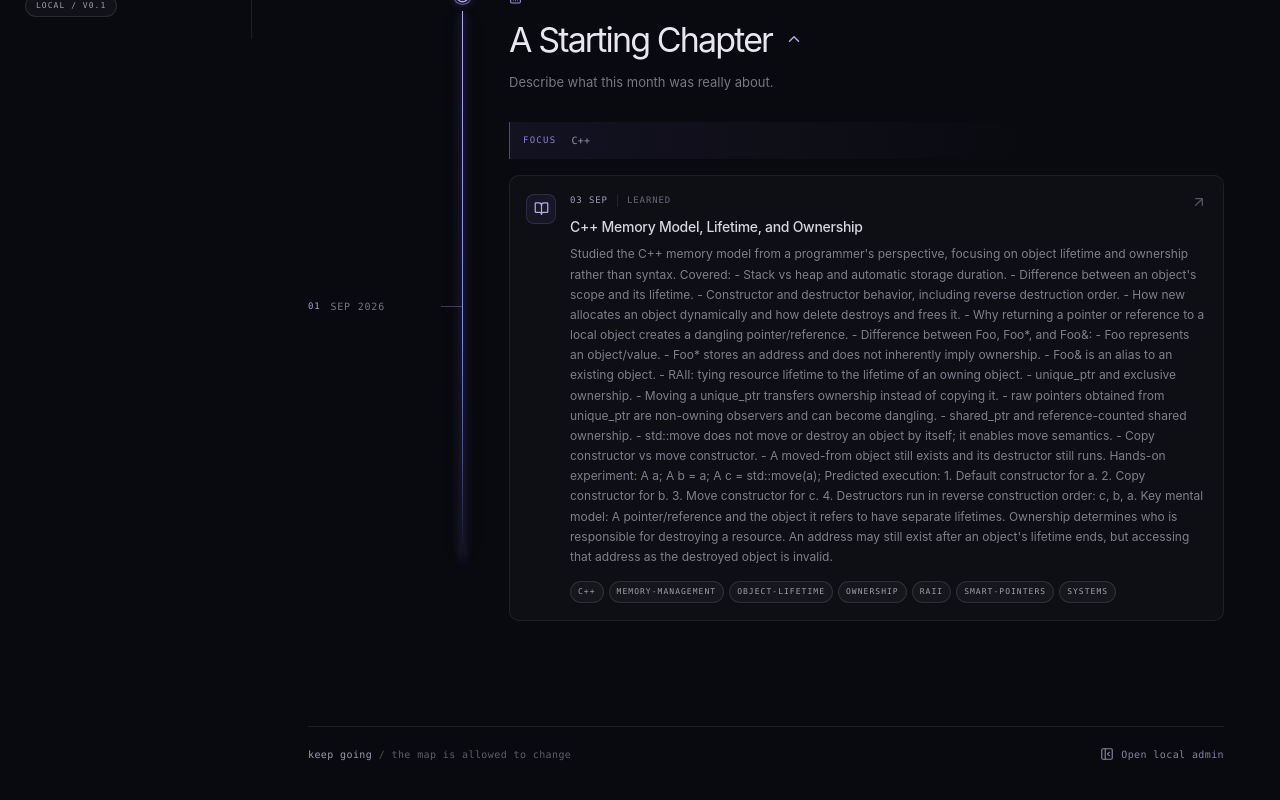
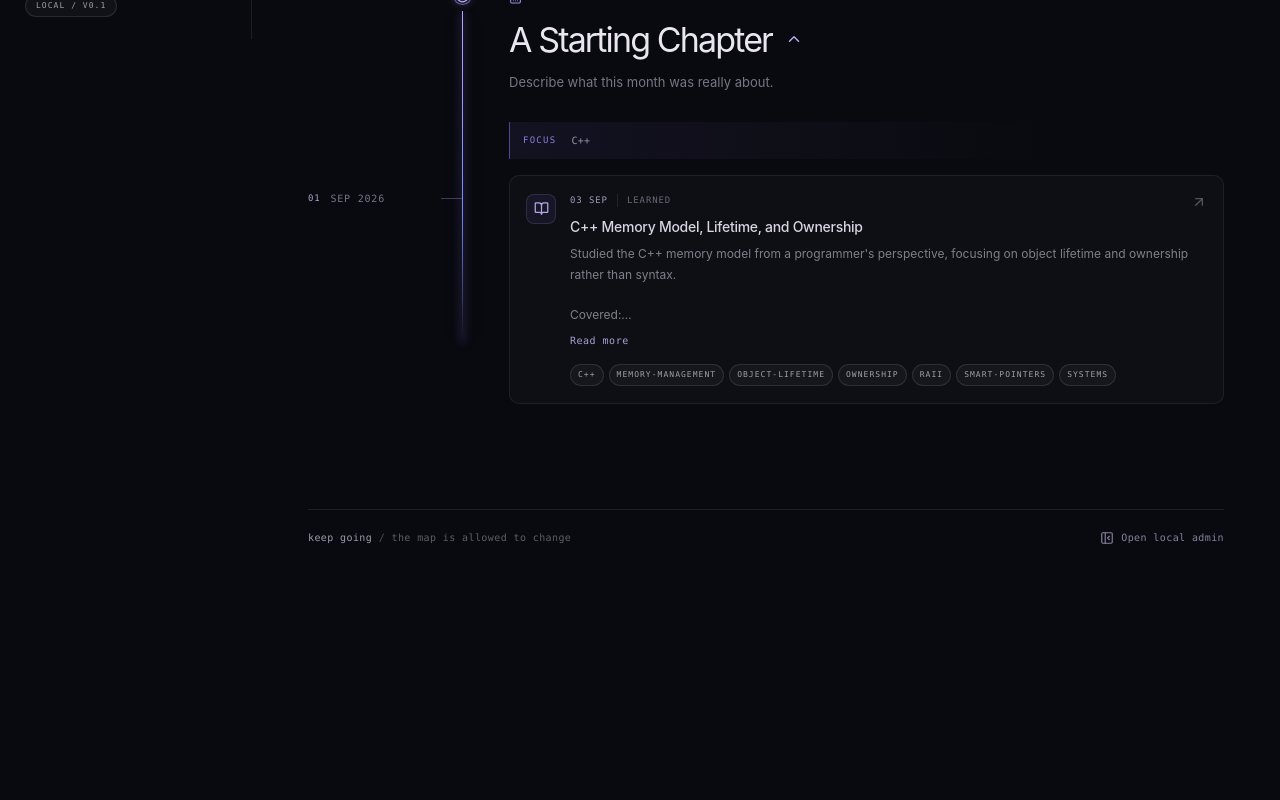
Before and after one commit to VietCT04/CS_Journey, a React (Vite) app: page / in a window 1280 px wide. Shown: the part 761-1561 px from the top of the page. After the commit the page ends 1376 px from the top, so only its background shows below. Built offline with nearby package versions, Linux system fonts and the light colour scheme.

Commit message:
Add expandable entry descriptions

```diff
--- a/src/components/KnowledgeTimeline.tsx
+++ b/src/components/KnowledgeTimeline.tsx
@@ -1,4 +1,4 @@
-import { useRef, useState } from "react";
+import { useEffect, useRef, useState } from "react";
 import { AnimatePresence, LayoutGroup, motion, useScroll, useSpring } from "motion/react";
 import {
   ArrowUpRight,
@@ -255,6 +255,25 @@ type EntryCardProps = {
 
 function EntryCard({ entry, editable, editing, onEdit, onDelete, onSave, onCancel }: EntryCardProps) {
   const Icon = entry.kind === "built" ? Code2 : entry.kind === "reflection" ? GitBranch : BookOpen;
+  const descriptionRef = useRef<HTMLParagraphElement>(null);
+  const [descriptionExpanded, setDescriptionExpanded] = useState(false);
+  const [descriptionCanExpand, setDescriptionCanExpand] = useState(false);
+
+  useEffect(() => {
+    const description = descriptionRef.current;
+    if (!description) return;
+
+    const measureDescription = () => {
+      if (!descriptionExpanded) {
+        setDescriptionCanExpand(description.scrollHeight > description.clientHeight + 1);
+      }
+    };
+
+    measureDescription();
+    window.addEventListener("resize", measureDescription);
+    return () => window.removeEventListener("resize", measureDescription);
+  }, [descriptionExpanded, entry.detail]);
+
   return (
     <motion.div layout className="entry-wrap">
       <div className="entry-card">
@@ -262,7 +281,19 @@ function EntryCard({ entry, editable, editing, onEdit, onDelete, onSave, onCance
         <div className="entry-copy">
           <div className="entry-topline"><span className="entry-date">{formatEntryDate(entry.date)}</span><span className="entry-kind">{entry.kind}</span></div>
           <h3>{entry.title}</h3>
-          <p>{entry.detail}</p>
+          <p ref={descriptionRef} className={cn("entry-description", !descriptionExpanded && "entry-description--collapsed")}>
+            {entry.detail}
+          </p>
+          {descriptionCanExpand && (
+            <button
+              className="entry-description-toggle"
+              type="button"
+              aria-expanded={descriptionExpanded}
+              onClick={() => setDescriptionExpanded((value) => !value)}
+            >
+              {descriptionExpanded ? "Read less" : "Read more"}
+            </button>
+          )}
           <div className="entry-bottomline">
             <div className="tag-row">{entry.tags.map((tag) => <Badge key={tag}>{tag}</Badge>)}</div>
             {editable && <div className="entry-actions"><Button size="sm" variant="ghost" onClick={onEdit}><Pencil size={13} /> Edit</Button><Button size="sm" variant="ghost" onClick={onDelete}><Trash2 size={13} /></Button></div>}
--- a/src/index.css
+++ b/src/index.css
@@ -129,7 +129,10 @@ a { color: inherit; text-decoration: none; }
 .entry-date { color: #a29ab8; }
 .entry-kind { padding-left: 9px; border-left: 1px solid var(--line); }
 .entry-copy h3 { margin: 9px 0 7px; color: #d8d5e1; font-size: 14px; font-weight: 520; letter-spacing: -.02em; }
-.entry-copy p { max-width: 670px; margin: 0; color: #7f7f8a; font-size: 12px; line-height: 1.68; }
+.entry-copy p { max-width: 670px; margin: 0; color: #7f7f8a; font-size: 12px; line-height: 1.68; white-space: pre-line; }
+.entry-description--collapsed { display: -webkit-box; overflow: hidden; -webkit-box-orient: vertical; -webkit-line-clamp: 4; }
+.entry-description-toggle { display: inline-flex; margin-top: 8px; padding: 0; border: 0; color: #aaa0d6; background: transparent; font-family: "SFMono-Regular", Consolas, monospace; font-size: 10px; letter-spacing: .05em; cursor: pointer; }
+.entry-description-toggle:hover { color: #d5cbff; }
 .entry-bottomline { display: flex; align-items: end; justify-content: space-between; gap: 15px; margin-top: 14px; }
 .tag-row { display: flex; flex-wrap: wrap; gap: 5px; }
 .entry-bottomline .tag-row .inline-flex { padding: 4px 7px; font-size: 8px; }
```
